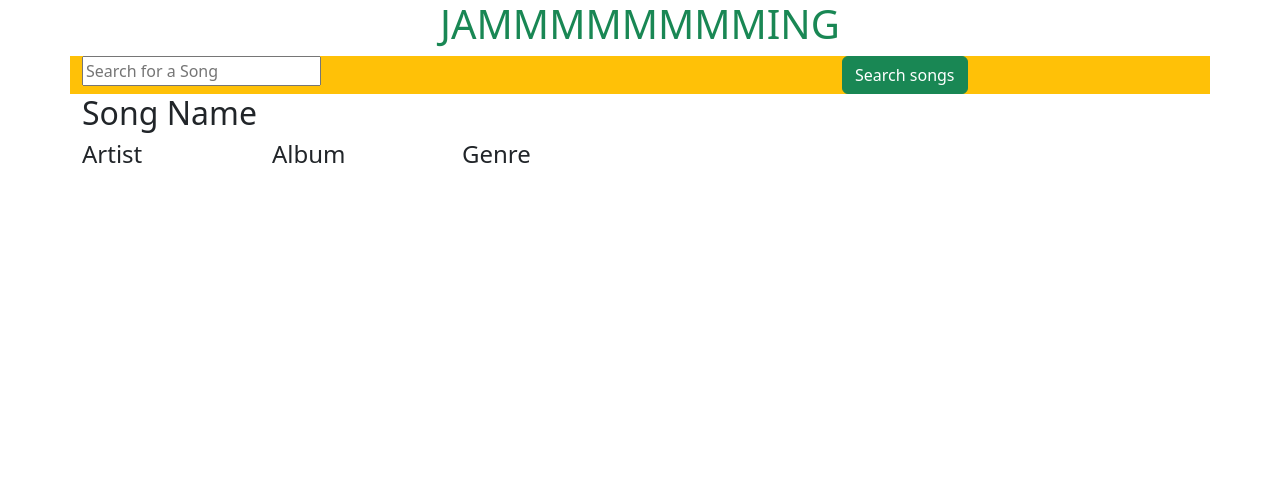
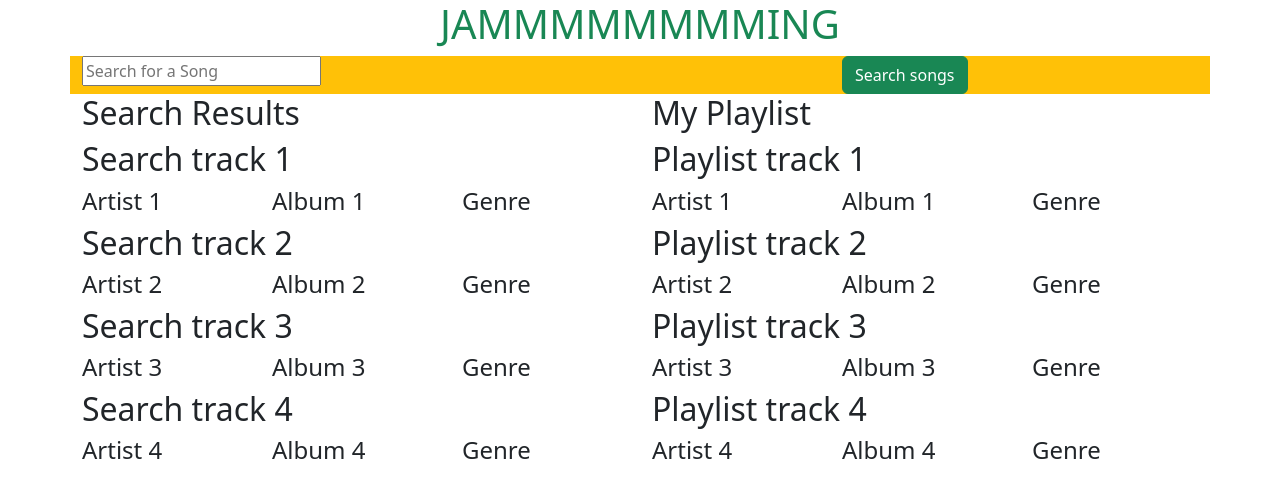
Before and after one commit to johnmdrake1/jammming, a React (Create React App) app: page / in a window 1280 px wide. Shown: the top 498 px of the page. Built offline with nearby package versions, Linux system fonts and the light colour scheme.

Commit message:
Now have functioning Searchresults, playlist, and tracklist components using mock data passed down from app.js.

```diff
--- a/src/App.js
+++ b/src/App.js
@@ -3,6 +3,9 @@ import './App.css';
 import { Container, Row, Col } from 'react-bootstrap';
 import SearchBar from './components/SearchBar/SearchBar';
 import Track from './components/Track/Track';
+import SearchResults from './components/SearchResults/SearchResults';
+import Tracklist from './components/Tracklist/Tracklist';
+import Playlist from './components/Playlist/Playlist';
 
 //mock search result tracks, to be passed down to searchresults component, then to tracklist component
 const mocksearchresults = [
@@ -36,10 +39,15 @@ function App() {
             <SearchBar />
           </Col>
         </Row>
-        {/* Placeholder for search results and playlist */}
+        {/* Search Results and Playlist components with mock data */}
         <Row>
+          {/* Search Results */}
           <Col md={6}>
-            <Track />
+            <SearchResults tracks={mocksearchresults} />
+          </Col>
+          {/* Playlist */}
+          <Col md={6}>
+            <Playlist tracks={mockplaylist} />
           </Col>
         </Row>
       </Container>
--- a/src/components/Playlist/Playlist.js
+++ b/src/components/Playlist/Playlist.js
@@ -1,4 +1,6 @@
 import React from 'react';
+import Tracklist from '../Tracklist/Tracklist';
+import { Container, Row, Col, Button } from 'react-bootstrap';
 
 function Playlist( props ) {
     return (
--- a/src/components/SearchResults/SearchResults.js
+++ b/src/components/SearchResults/SearchResults.js
@@ -1,5 +1,6 @@
 import React from 'react';
 import Tracklist from '../Tracklist/Tracklist';
+import { Container, Row, Col, Button } from 'react-bootstrap';
 
 function SearchResults( props ){
     return (
--- a/src/components/Track/Track.js
+++ b/src/components/Track/Track.js
@@ -1,19 +1,20 @@
 import React from 'react';
 import { Container, Row, Col, Button } from 'react-bootstrap';
-function Track(){
+
+function Track( props ){
     return (
         <div>
             <Row>
                 <Col>
-                    <h2>Song Name</h2>
+                    <h2>{props.name}</h2>
                 </Col>
             </Row>
             <Row>
                 <Col>
-                    <h4>Artist</h4>
+                    <h4>{props.artist}</h4>
                 </Col>
                 <Col>
-                    <h4>Album</h4>
+                    <h4>{props.album}</h4>
                 </Col>
                 <Col>
                     <h4>Genre</h4>
--- a/src/components/Tracklist/Tracklist.js
+++ b/src/components/Tracklist/Tracklist.js
@@ -1,5 +1,6 @@
 import React from 'react';
 import Track from '../Track/Track';
+import { Container, Row, Col, Button } from 'react-bootstrap';
 
 function Tracklist( props ){
     return (
@@ -7,7 +8,7 @@ function Tracklist( props ){
             <Row>
                 <Col>
                     {props.tracks.map((track) => {
-                        <Track key={track.id} name={track.name} artist={track.artist} album={track.album} />
+                        return <Track key={track.id} name={track.name} artist={track.artist} album={track.album} />
                     })}
                 </Col>
             </Row>
```
